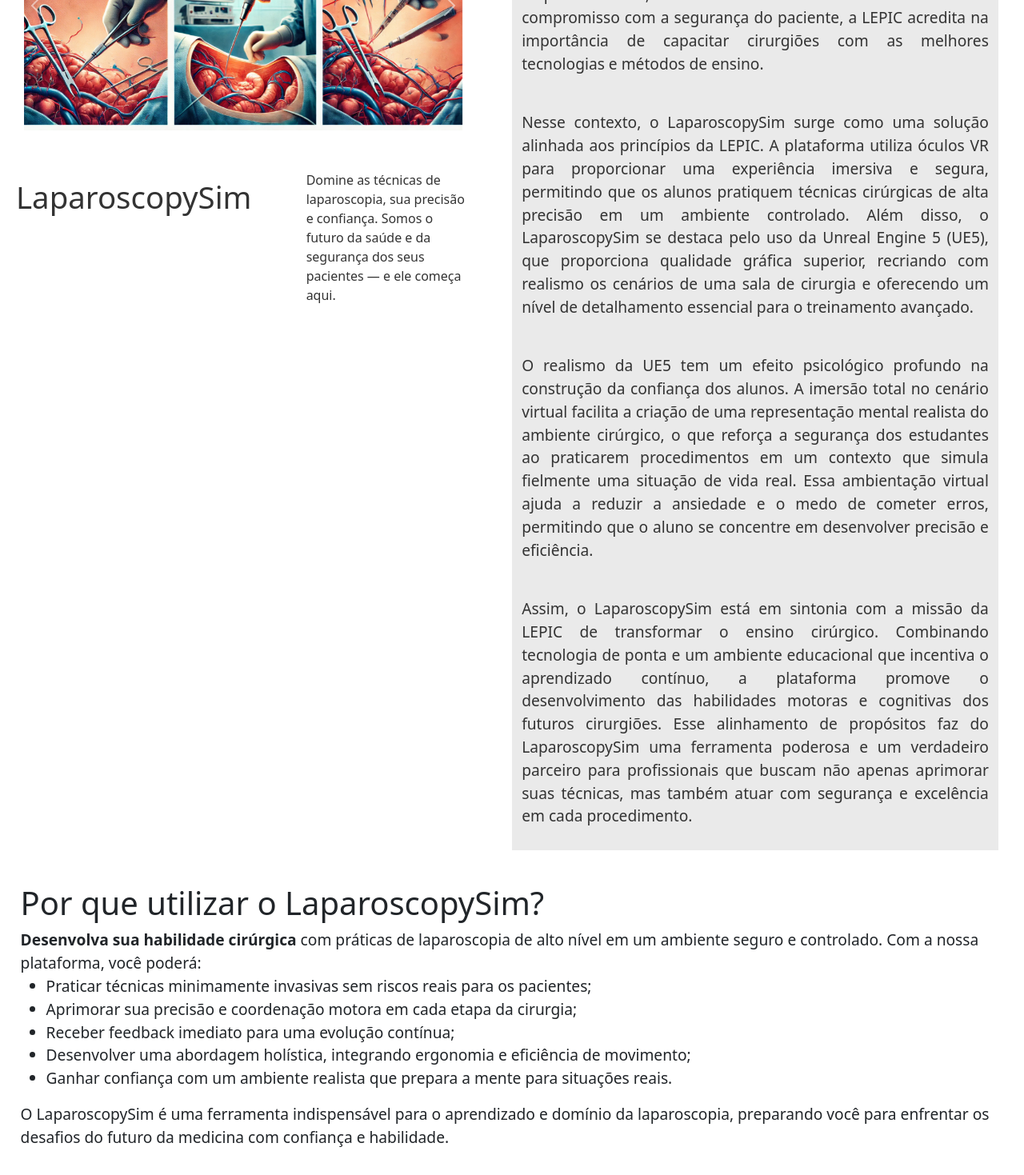
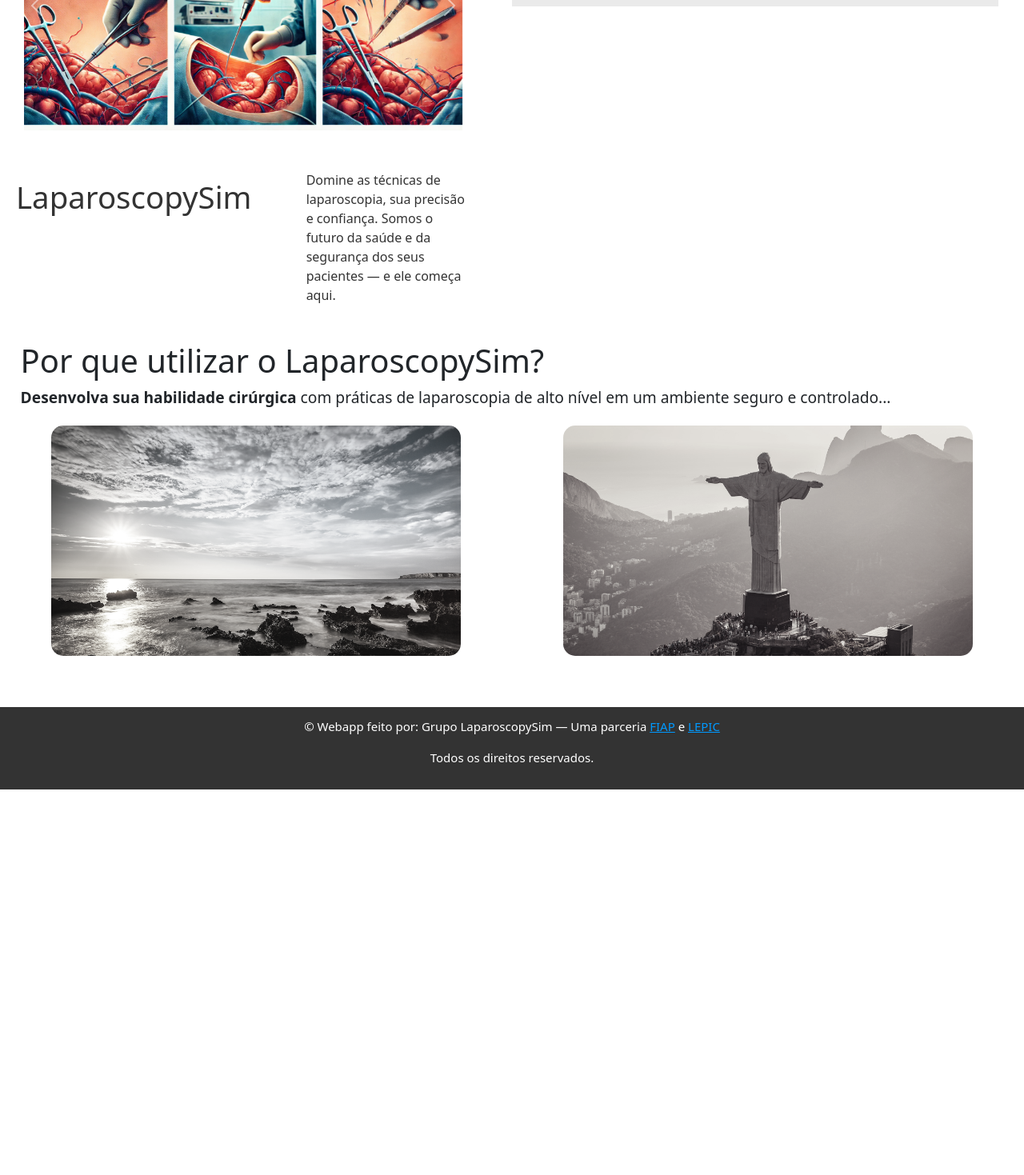
Before and after one commit to pbrnx/site-sprint-investidores, a React (Vite) app: page / in a window 1280 px wide. Shown: the part 300-1769 px from the top of the page at 80% size. After the commit the page ends 1287 px from the top, so only its background shows below. Built offline with nearby package versions, Linux system fonts and the light colour scheme.

Commit message:
backend funcional netlify, ajustes finos front

```diff
--- a/src/routes/Cadastro.jsx
+++ b/src/routes/Cadastro.jsx
@@ -76,7 +76,7 @@
         throw new Error(result.message || 'Erro ao cadastrar. Tente novamente.');
       }
 
-      toast.success('Cadastro realizado com sucesso! Suas informações foram enviadas e entraremos em contato. \nObrigado por fazer parte do Laparoscopy Sim!', { duration: 10000 });
+      toast.success('Cadastro realizado com sucesso! Suas informações foram enviadas e entraremos em contato. \nObrigado por fazer parte do Laparoscopy Sim!', { duration: 3000 });
       history('/');
     } catch (error) {
       toast.error(error.message);
--- a/src/routes/Projeto.jsx
+++ b/src/routes/Projeto.jsx
@@ -1,4 +1,4 @@
-import React, { useState as useHoverState } from 'react';
+import React, { useState, useEffect } from 'react';
 import Footer from "../components/footer/Footer.jsx";
 import "../scss/Projeto.scss";
 import 'bootstrap/dist/css/bootstrap.min.css';
@@ -6,7 +6,22 @@
 
 export default function Home() {
   document.title = "LaparoscopySim | Home";
-  const [hoveredImage, setHoveredImage] = useHoverState(null);
+  const [hoveredImage, setHoveredImage] = useState(null);
+
+  // Precarregar imagens para evitar delay durante a animação
+  useEffect(() => {
+    const imagesToPreload = [
+      "/assets/vantagem1.png",
+      "/assets/vantagem2.png",
+      "/assets/vantagem3.png",
+      "/assets/vantagem4.png",
+    ];
+
+    imagesToPreload.forEach((src) => {
+      const img = new Image();
+      img.src = src;
+    });
+  }, []);
 
   return (
     <>
@@ -49,33 +64,14 @@
 
         <section className="solution-container">
           <aside className="additional-info">
-            <p>A LEPIC (Laboratório de Ensino e Pesquisa em Inovação Cirúrgica) é uma instituição dedicada ao avanço das práticas cirúrgicas e à formação de profissionais que prezam pela excelência e inovação. Com valores pautados na responsabilidade, no desenvolvimento técnico-científico e no compromisso com a segurança do paciente, a LEPIC acredita na importância de capacitar cirurgiões com as melhores tecnologias e métodos de ensino.</p>
-            <br />
-
-            <p>Nesse contexto, o LaparoscopySim surge como uma solução alinhada aos princípios da LEPIC. A plataforma utiliza óculos VR para proporcionar uma experiência imersiva e segura, permitindo que os alunos pratiquem técnicas cirúrgicas de alta precisão em um ambiente controlado. Além disso, o LaparoscopySim se destaca pelo uso da Unreal Engine 5 (UE5), que proporciona qualidade gráfica superior, recriando com realismo os cenários de uma sala de cirurgia e oferecendo um nível de detalhamento essencial para o treinamento avançado.</p>
-            <br />
-
-            <p>O realismo da UE5 tem um efeito psicológico profundo na construção da confiança dos alunos. A imersão total no cenário virtual facilita a criação de uma representação mental realista do ambiente cirúrgico, o que reforça a segurança dos estudantes ao praticarem procedimentos em um contexto que simula fielmente uma situação de vida real. Essa ambientação virtual ajuda a reduzir a ansiedade e o medo de cometer erros, permitindo que o aluno se concentre em desenvolver precisão e eficiência.</p>
-            <br />
-
-            <p>Assim, o LaparoscopySim está em sintonia com a missão da LEPIC de transformar o ensino cirúrgico. Combinando tecnologia de ponta e um ambiente educacional que incentiva o aprendizado contínuo, a plataforma promove o desenvolvimento das habilidades motoras e cognitivas dos futuros cirurgiões. Esse alinhamento de propósitos faz do LaparoscopySim uma ferramenta poderosa e um verdadeiro parceiro para profissionais que buscam não apenas aprimorar suas técnicas, mas também atuar com segurança e excelência em cada procedimento.</p>
+            <p>A LEPIC (Laboratório de Ensino e Pesquisa em Inovação Cirúrgica) é uma instituição dedicada ao avanço das práticas cirúrgicas e à formação de profissionais que prezam pela excelência e inovação...</p>
           </aside>
         </section>
       </main>
 
       <div className='vantagens'>
         <h1>Por que utilizar o LaparoscopySim?</h1>
-        <p><b>Desenvolva sua habilidade cirúrgica</b> com práticas de laparoscopia de alto nível em um ambiente seguro e controlado. Com a nossa plataforma, você poderá:
-          <ul>
-            <li>Praticar técnicas minimamente invasivas sem riscos reais para os pacientes;</li>
-            <li>Aprimorar sua precisão e coordenação motora em cada etapa da cirurgia;</li>
-            <li>Receber feedback imediato para uma evolução contínua;</li>
-            <li>Desenvolver uma abordagem holística, integrando ergonomia e eficiência de movimento;</li>
-            <li>Ganhar confiança com um ambiente realista que prepara a mente para situações reais.</li>
-          </ul>
-          O LaparoscopySim é uma ferramenta indispensável para o aprendizado e domínio da laparoscopia, preparando você para enfrentar os desafios do futuro da medicina com confiança e habilidade.
-          <br /><br /><b>Clique nas imagens para interagir!</b>
-        </p>
+        <p><b>Desenvolva sua habilidade cirúrgica</b> com práticas de laparoscopia de alto nível em um ambiente seguro e controlado...</p>
       </div>
 
       <div className='photos-section'>
--- a/src/scss/Projeto.scss
+++ b/src/scss/Projeto.scss
@@ -58,8 +58,10 @@
 }
 
 .vantagens {
-  text-align: left;
+  text-align: justify;
   padding-left: 2%;
+  padding-right: 2%;
+
 
   h1 {
     text-align: left;
```
Also changed, not shown: 1 other file (tests, documents, lock files or other folders).
